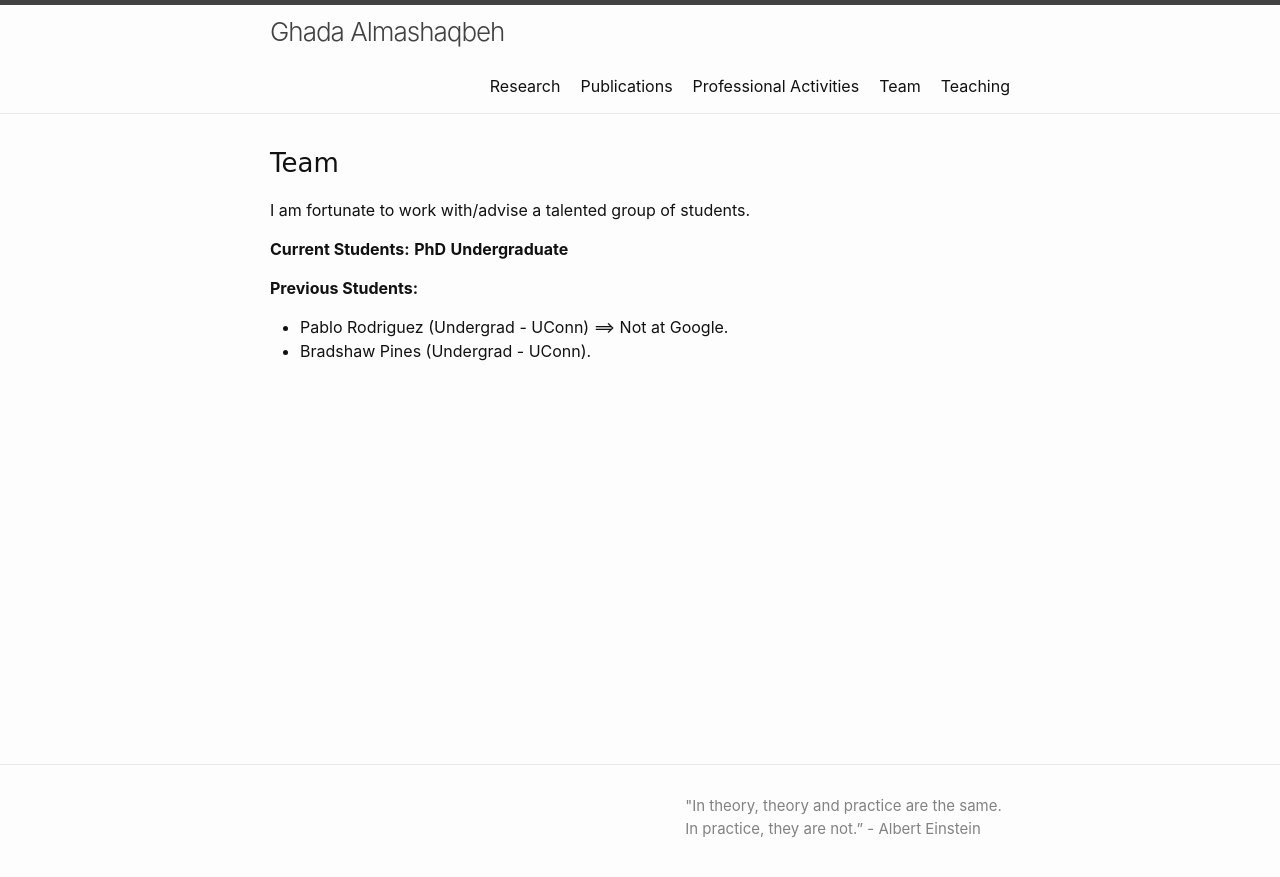
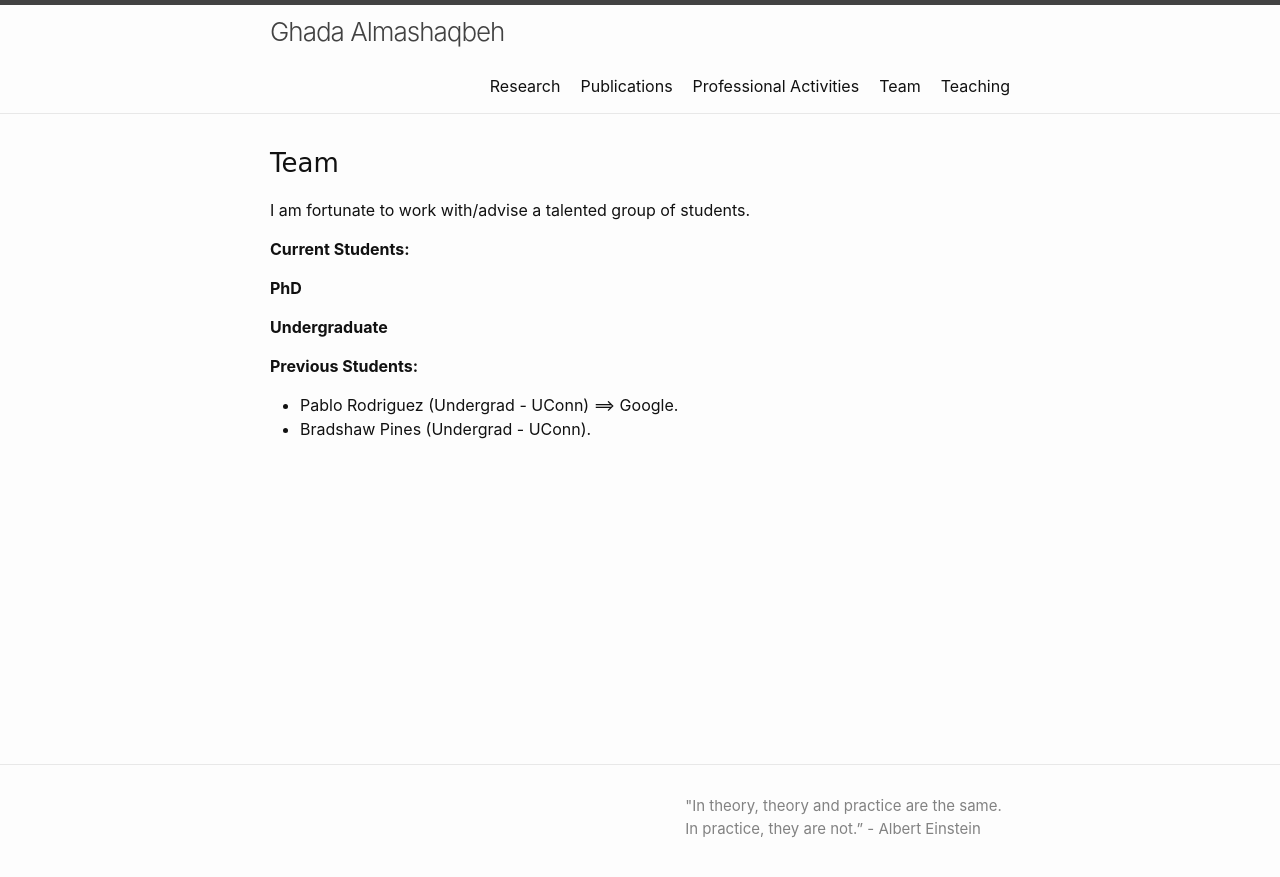
Before and after one commit to GhadaAlmashaqbeh/GhadaAlmashaqbeh.github.io, a Jekyll site: the page built from 04-team.md, in a window 1280 px wide. Shown: the top 877 px of the page. Built offline with Jekyll 4.4.1, drawn with Linux system fonts in a browser that asks for light colours.

Commit message:
update students

```diff
--- a/04-team.md
+++ b/04-team.md
@@ -10,9 +10,11 @@ permalink: /team/
 I am fortunate to work with/advise a talented group of students.
 
 **Current Students:**
+
 **PhD**
+
 **Undergraduate**
 
 **Previous Students:**
-* Pablo Rodriguez (Undergrad - UConn) ==> Not at Google.
+* Pablo Rodriguez (Undergrad - UConn) ==> Google.
 * Bradshaw Pines (Undergrad - UConn).
```
